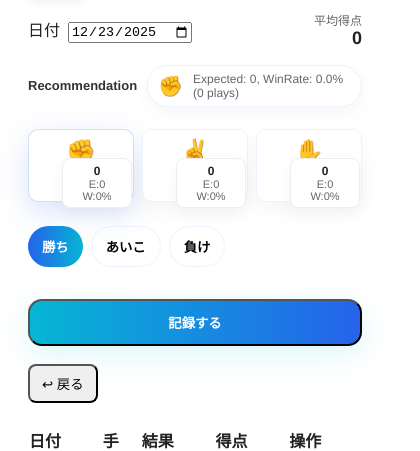
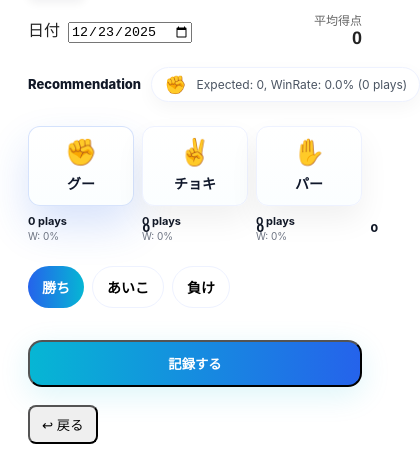
Before and after one commit to takaaki19930330-commits/janken-pwa, a React (Create React App) app: page / in a window 390 px wide. Shown: the part 147-598 px from the top of the page, 420 px wide, since content can reach past the window. Built offline with nearby package versions, Linux system fonts and the light colour scheme; no server answers; the database is empty.

Commit message:
refactor(ui): separate expected bars from hand buttons, responsive grid and stylish red horizontal bars

```diff
--- a/src/components/StylishInput.css
+++ b/src/components/StylishInput.css
@@ -1,9 +1,10 @@
-/* src/components/StylishInput.css */
+/* src/components/StylishInput.css - refined layout, horizontal expected bars */
 
 /* container */
 .stylish-input {
   background: transparent;
-  padding: 4px 0 0 0;
+  padding: 6px 0 0 0;
+  font-family: -apple-system, BlinkMacSystemFont, "Segoe UI", Roboto, "Helvetica Neue", Arial;
 }
 
 /* recommendation row */
@@ -11,12 +12,12 @@
   display: flex;
   gap: 10px;
   align-items: center;
-  margin-bottom: 10px;
+  margin-bottom: 12px;
 }
 .rec-label {
-  font-weight: 700;
+  font-weight: 800;
   font-size: 13px;
-  color: #333;
+  color: #111827;
 }
 .rec-pill {
   display: flex;
@@ -24,40 +25,42 @@
   align-items: center;
   background: #ffffff;
   border: 1px solid #eef2ff;
-  padding: 6px 10px;
+  padding: 6px 12px;
   border-radius: 999px;
   box-shadow: 0 6px 18px rgba(2,6,23,0.04);
 }
-.rec-emoji { font-size: 20px; }
-.rec-reason { font-size: 12px; color: #666; }
+.rec-emoji { font-size: 18px; }
+.rec-reason { font-size: 12px; color: #4b5563; max-width: 220px; white-space: nowrap; overflow: hidden; text-overflow: ellipsis; }
 
-/* hands row - responsive grid */
-.hands-row {
-  display: flex;
-  gap: 10px;
-  justify-content: space-between;
+/* grid for hands: ensures none overlap and equal width */
+.hands-grid {
+  display: grid;
+  grid-template-columns: repeat(3, 1fr);
+  gap: 12px;
   margin-bottom: 12px;
 }
 
-/* each hand wrapper */
-.hand-wrap {
-  position: relative;
-  flex: 1 1 0;
+/* card that contains button + stats */
+.hand-card {
+  background: transparent;
+  display: flex;
+  flex-direction: column;
+  gap: 8px;
   min-width: 0;
 }
 
-/* hand button */
+/* the big button */
 .hand-btn {
   width: 100%;
   display: flex;
   flex-direction: column;
   align-items: center;
   gap: 6px;
-  padding: 12px 8px;
-  border-radius: 12px;
+  padding: 14px 8px;
+  border-radius: 14px;
   border: 1px solid #eef2ff;
-  background: #fff;
-  box-shadow: 0 8px 20px rgba(2,6,23,0.04);
+  background: linear-gradient(180deg,#ffffff,#fbfeff);
+  box-shadow: 0 14px 30px rgba(2,6,23,0.06);
   cursor: pointer;
   transition: transform .12s ease, box-shadow .12s ease;
   text-align: center;
@@ -65,30 +68,67 @@
 .hand-btn:active { transform: translateY(1px); }
 
 .hand-btn.active {
-  box-shadow: 0 10px 30px rgba(37,99,235,0.18);
-  border: 1px solid rgba(37,99,235,0.2);
+  box-shadow: 0 20px 40px rgba(37,99,235,0.18);
+  border: 1px solid rgba(37,99,235,0.18);
 }
 
 /* emoji and label */
-.hand-emoji { font-size: 28px; line-height: 1; }
-.hand-label { margin-top: 2px; font-size: 14px; font-weight: 700; }
+.hand-emoji { font-size: 30px; line-height: 1; }
+.hand-label { margin-top: 2px; font-size: 15px; font-weight: 800; color: #0f172a; }
 
-/* badge in bottom-right */
-.hand-badge {
-  position: absolute;
-  right: 4px;
-  bottom: -8px;
-  background: #fff;
-  border-radius: 8px;
-  padding: 6px 8px;
-  font-size: 11px;
-  box-shadow: 0 6px 18px rgba(2,6,23,0.04);
-  border: 1px solid #eee;
-  min-width: 70px;
-  text-align: center;
+/* metadata area below the button */
+.hand-meta {
+  display: flex;
+  gap: 8px;
+  align-items: center;
+  justify-content: space-between;
 }
-.badge-count { font-weight: 700; font-size: 12px; }
-.badge-line { color: #666; font-size: 11px; }
+
+/* left meta block (count & win) */
+.meta-left {
+  display: flex;
+  flex-direction: column;
+  gap: 2px;
+  min-width: 72px;
+}
+.meta-count { font-weight: 700; font-size: 12px; color: #111827; }
+.meta-win { font-size: 11px; color: #6b7280; }
+
+/* expected area: horizontal bar + numeric value */
+.expected-wrap {
+  display: flex;
+  align-items: center;
+  gap: 8px;
+  flex: 1 1 0;
+  min-width: 0;
+}
+
+/* background (track) */
+.expected-bar-bg {
+  flex: 1 1 auto;
+  height: 12px;
+  background: #f3f4f6;
+  border-radius: 999px;
+  overflow: hidden;
+  box-shadow: inset 0 1px 2px rgba(0,0,0,0.04);
+}
+
+/* fill (red, a bit thick) */
+.expected-bar-fill {
+  height: 100%;
+  background: #dc2626; /* red-600 */
+  border-radius: 999px 0 0 999px;
+  transition: width 220ms ease;
+}
+
+/* numeric label to the right */
+.expected-value {
+  font-weight: 800;
+  font-size: 12px;
+  color: #111827;
+  min-width: 38px;
+  text-align: right;
+}
 
 /* results row */
 .results-row {
@@ -103,7 +143,8 @@
   border: 1px solid #eef2ff;
   background: #fff;
   cursor: pointer;
-  font-weight: 700;
+  font-weight: 800;
+  font-size: 14px;
 }
 .result-btn.active {
   background: linear-gradient(90deg,#2563eb,#06b6d4);
@@ -124,19 +165,21 @@
   cursor: pointer;
 }
 
-/* RESPONSIVE TWEAKS for small screens (iPhone) */
+/* RESPONSIVE: compress gracefully on small screens (iPhone) */
 @media (max-width: 420px) {
+  .hands-grid { gap: 8px; }
+  .hand-emoji { font-size: 26px; }
+  .hand-label { font-size: 14px; }
+  .hand-btn { padding: 12px 6px; border-radius: 12px; }
+  .expected-bar-bg { height: 10px; }
+  .expected-value { font-size: 11px; min-width: 34px; }
+  .meta-count { font-size: 11px; }
+  .meta-win { font-size: 10px; }
+}
+
+/* very small phones */
+@media (max-width: 360px) {
   .hand-emoji { font-size: 24px; }
   .hand-label { font-size: 13px; }
-  .hand-btn { padding: 10px 6px; border-radius: 10px; }
-  .hand-badge { right: 2px; bottom: -6px; padding: 5px 6px; min-width: 56px; font-size: 10px; }
-  .hands-row { gap: 8px; }
+  .rec-reason { display: none; }
 }
-
-/* smaller phones - shrink even more */
-@media (max-width: 360px) {
-  .hand-emoji { font-size: 22px; }
-  .hand-label { font-size: 12px; }
-  .hand-btn { padding: 8px 6px; }
-  .rec-reason { display: none; } /* save space */
-}
--- a/src/components/StylishInput.jsx
+++ b/src/components/StylishInput.jsx
@@ -21,12 +21,19 @@ export default function StylishInput({
   const [hand, setHand] = useState(defaultHand);
   const [result, setResult] = useState(defaultResult);
 
-  // If recommendedHand changes, update selection so suggestion is convenient (live)
   useEffect(() => {
     if (recommendedHand) {
       setHand(recommendedHand);
     }
   }, [recommendedHand]);
+
+  // helper: compute percent (0-100) from expected (max 40)
+  function percentFromExpected(expected) {
+    const MAX = 40; // 勝ち=40が最大想定
+    if (!expected || expected <= 0) return 0;
+    const p = Math.round((expected / MAX) * 100);
+    return Math.min(100, Math.max(0, p));
+  }
 
   return (
     <div className="stylish-input">
@@ -38,12 +45,13 @@ export default function StylishInput({
         </div>
       </div>
 
-      <div className="hands-row">
+      <div className="hands-grid" role="list">
         {HANDS.map((h) => {
           const s = predictionStats[h.key] || { expected: 0, winRate: 0, count: 0 };
           const isActive = hand === h.key;
+          const pct = percentFromExpected(s.expected);
           return (
-            <div key={h.key} className="hand-wrap">
+            <div className="hand-card" key={h.key} role="listitem" aria-label={`${h.label} card`}>
               <button
                 onClick={() => setHand(h.key)}
                 className={`hand-btn ${isActive ? "active" : ""}`}
@@ -53,10 +61,24 @@ export default function StylishInput({
                 <div className="hand-label">{h.label}</div>
               </button>
 
-              <div className="hand-badge">
-                <div className="badge-count">{s.count}</div>
-                <div className="badge-line">E:{Math.round((s.expected||0)*100)/100}</div>
-                <div className="badge-line">W:{((s.winRate||0)*100).toFixed(0)}%</div>
+              {/* stats area: count & winrate */}
+              <div className="hand-meta">
+                <div className="meta-left">
+                  <div className="meta-count">{s.count} plays</div>
+                  <div className="meta-win">W: {((s.winRate || 0) * 100).toFixed(0)}%</div>
+                </div>
+
+                {/* expected horizontal bar */}
+                <div className="expected-wrap" title={`Expected: ${Math.round((s.expected||0)*100)/100}`}>
+                  <div className="expected-bar-bg">
+                    <div
+                      className="expected-bar-fill"
+                      style={{ width: `${pct}%` }}
+                      aria-hidden
+                    />
+                  </div>
+                  <div className="expected-value">{Math.round((s.expected || 0) * 100) / 100}</div>
+                </div>
               </div>
             </div>
           );
@@ -76,10 +98,7 @@ export default function StylishInput({
       </div>
 
       <div className="submit-row">
-        <button
-          onClick={() => onAdd(result, hand)}
-          className="submit-btn"
-        >
+        <button onClick={() => onAdd(result, hand)} className="submit-btn">
           記録する
         </button>
       </div>
```
